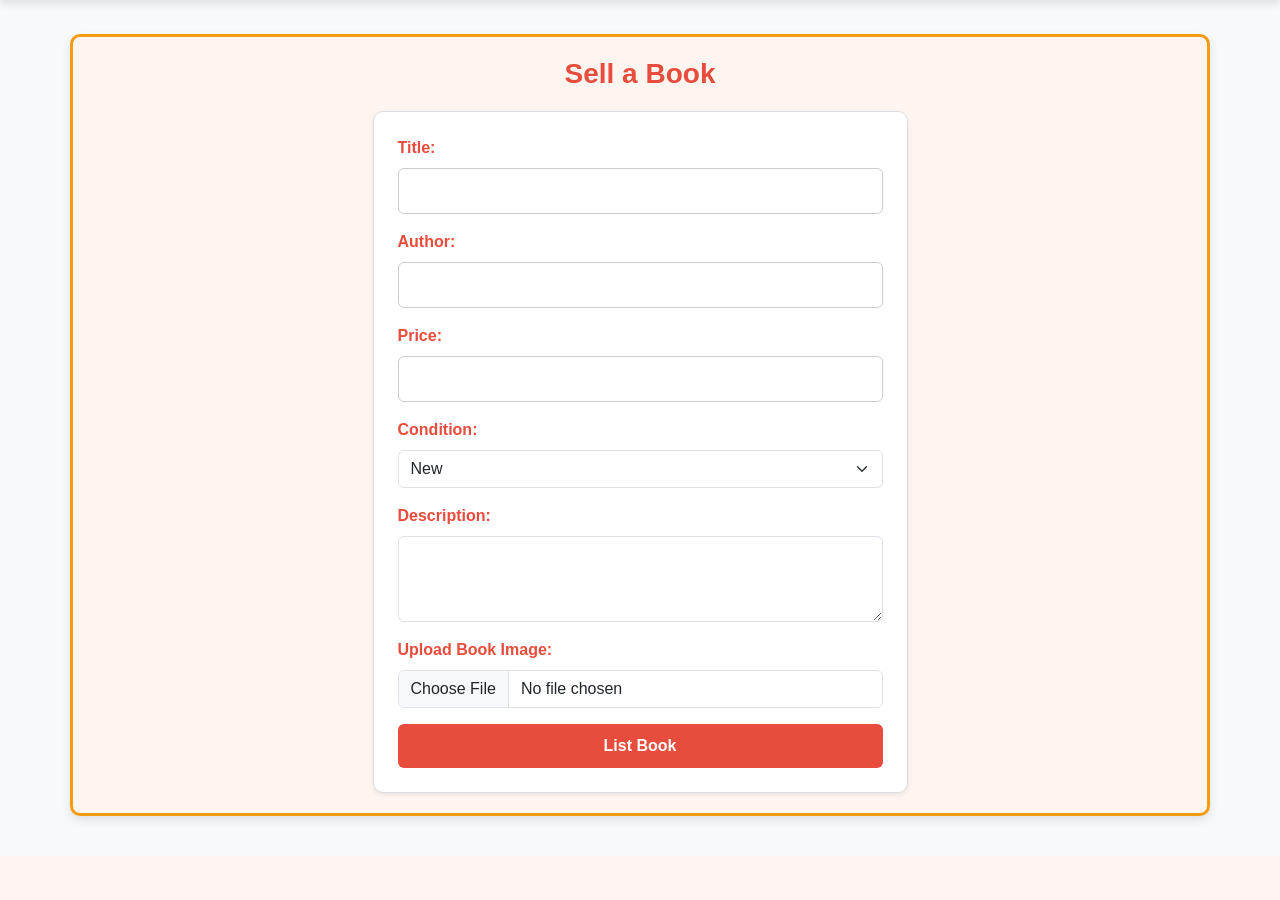
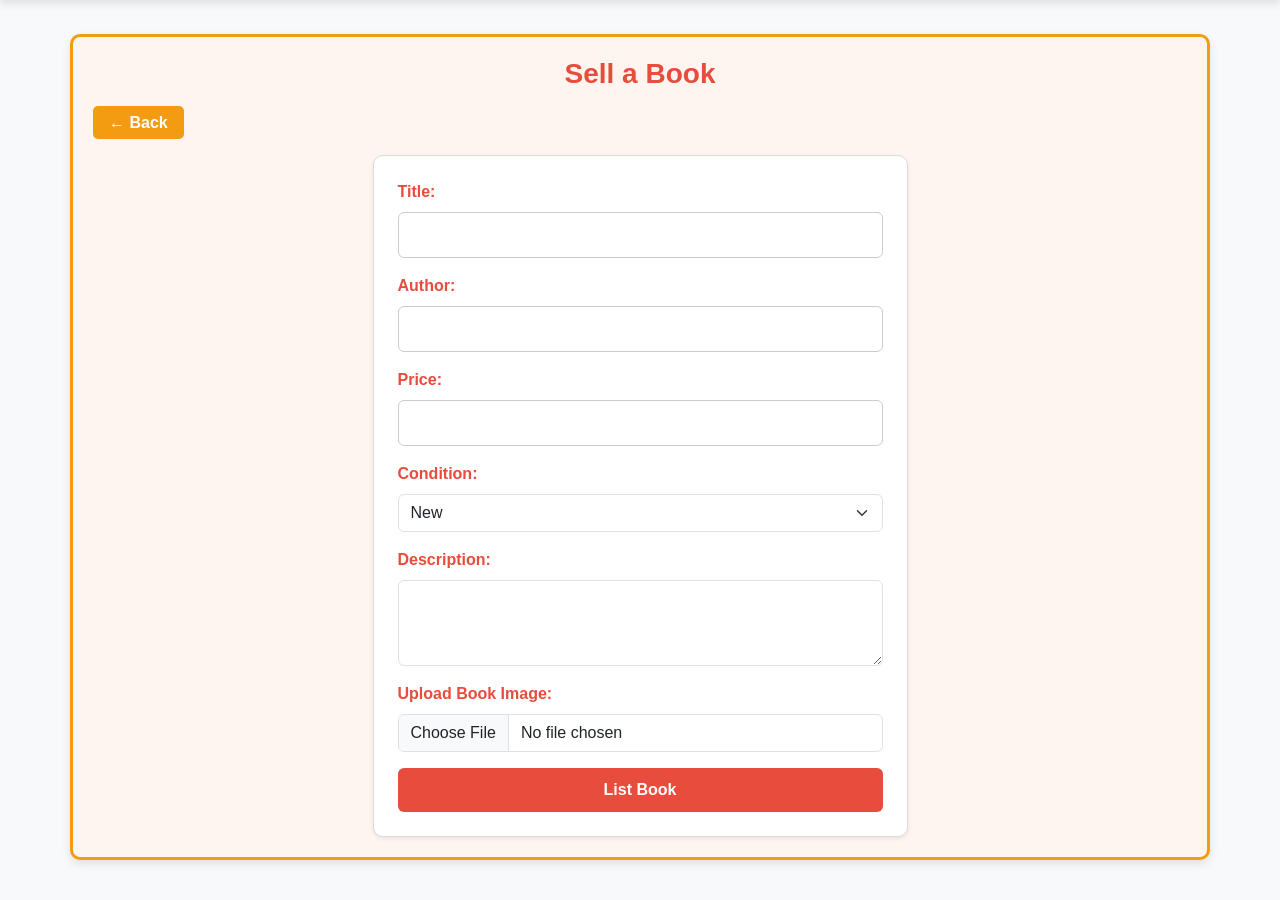
Before and after one commit to Boago01/Spu_Bookstore, a Django app: page /sell-books/ in a window 1280 px wide. Shown: the part 66-966 px from the top of the page. Before the commit the page ends 889 px from the top, so only its background shows below. Run offline with Django 5.2, Linux system fonts and the light colour scheme; a user stored in the database is signed in; some libraries are stand-ins or nearby versions.

Commit message:
Update sell_books.html

```diff
--- a/spu_bookstore/books/templates/books/sell_books.html
+++ b/spu_bookstore/books/templates/books/sell_books.html
@@ -16,6 +16,14 @@
 
     <div class="container" style="margin-top: 100px;">
         <h1 class="text-center">Sell a Book</h1>
+
+           <!-- Back Button -->
+        <div style="text-align: left; margin-bottom: 20px;">
+            <a href="{% url 'bookstore_choice' %}"
+               style="background-color: #f39c12; color: white; padding: 8px 16px; text-decoration: none; border-radius: 5px; font-weight: bold;">
+               ← Back
+            </a>
+        </div>
 
         {% if messages %}
             {% for message in messages %}
```
